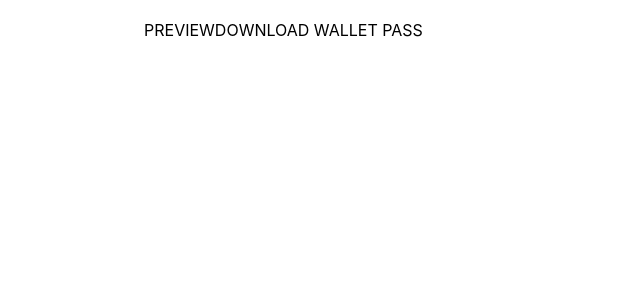
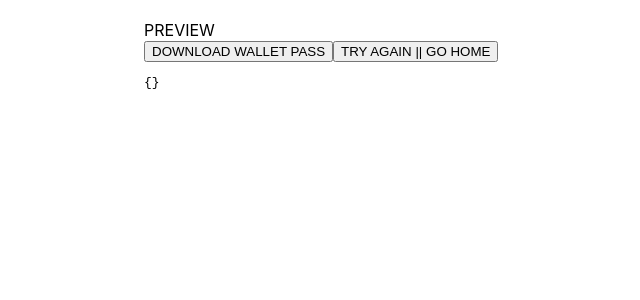
Before and after one commit to Gary-Ascuy/CertiCovidSite, a Next.js app in the folder site/: page /pass/preview in a window 1280 px wide. Shown: the top 300 px of the page, without its empty margins (112-752 px from the left). Built offline with nearby package versions, Linux system fonts and the light colour scheme.

Commit message:
Fixing main flow

```diff
--- a/site/pages/index.tsx
+++ b/site/pages/index.tsx
@@ -1,3 +1,4 @@
+/* eslint-disable @next/next/link-passhref */
 import type { NextPage } from 'next'
 import Head from 'next/head'
 import Link from 'next/link'
@@ -18,7 +19,9 @@ const Home: NextPage = () => {
           Welcome to Certi Covid
         </h1>
 
-        <Link href='/pass/scan'>SCAN</Link>
+        <Link href='/pass/scan'>
+          <button>SCAN</button>
+        </Link>
       </main>
 
       <footer className={styles.footer}>
--- a/site/pages/pass/preview.tsx
+++ b/site/pages/pass/preview.tsx
@@ -1,11 +1,30 @@
+/* eslint-disable @next/next/link-passhref */
 /* eslint-disable @next/next/no-html-link-for-pages */
 import type { NextPage } from 'next'
 import Head from 'next/head'
+import Link from 'next/link'
 import { useRouter } from 'next/router'
+import { useEffect, useState } from 'react'
 
 const Preview: NextPage = () => {
   const router = useRouter()
-  const url = sessionStorage.getItem('covid-scan-url') || ''
+  const [url, setURL] = useState('')
+  const [data, setData] = useState({})
+
+  useEffect(() => {
+    const loadData = async () => {
+      if (!url) return
+
+      const request = await fetch(`/api/person?code=${url}`)
+      setData(await request.json())
+    }
+    loadData()
+  }, [url])
+
+  useEffect(() => {
+    const covidScanUrl = window.sessionStorage.getItem('covid-scan-url') || ''
+    setURL(encodeURI(window.btoa(covidScanUrl)));
+  }, [])
 
   return (
     <div>
@@ -16,10 +35,20 @@ const Preview: NextPage = () => {
       </Head>
 
       <main style={{ margin: '20px 20%' }}>
-        PREVIEW
+        <div>PREVIEW</div>
+
+        <a href={ `/api/pass?code=${url}` }>
+          <button>DOWNLOAD WALLET PASS</button>
+        </a>
+        <Link href='/'>
+          <button>TRY AGAIN || GO HOME</button>
+          </Link>
+
+        <pre>
+          {JSON.stringify(data, null, 4)}
+        </pre>
 
 
-        <a href={ `/api/pass?code=${url}` }>DOWNLOAD WALLET PASS</a>
       </main>
     </div>
   )
--- a/site/pages/pass/scan.tsx
+++ b/site/pages/pass/scan.tsx
@@ -12,7 +12,7 @@ const About: NextPage = () => {
 
   const handleScan = (data: string | null) => {
     if (data) {
-      sessionStorage.setItem('covid-scan-url', data)
+      window.sessionStorage.setItem('covid-scan-url', data)
       router.push('/pass/preview')
     }
   }
```
